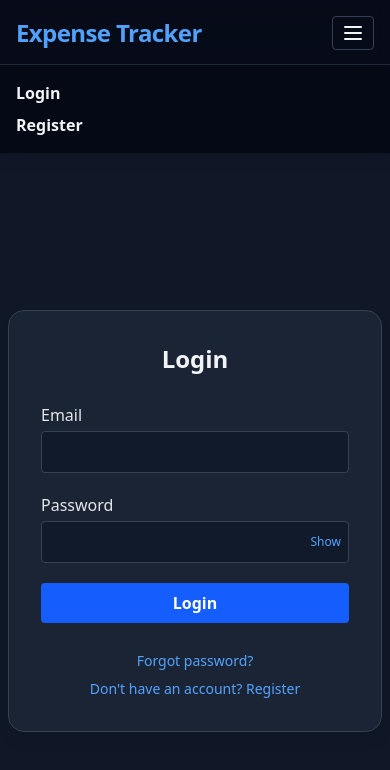
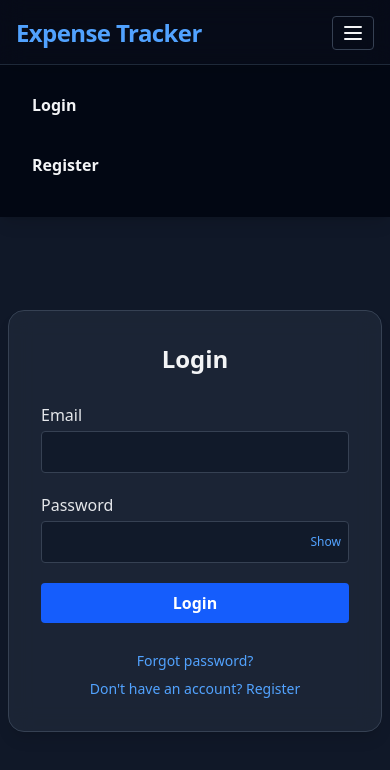
Before and after one commit to Zorng/ExpennseTracker-Front, a React (Vite) app: page /login in a window 390 px wide. Both pictures are taken after a click on the button "Open navigation menu". Shown: the top 770 px of the page. Built offline with nearby package versions, Linux system fonts and the light colour scheme; no server answers.

Commit message:
fix visual bug

```diff
--- a/src/components/Navbar.jsx
+++ b/src/components/Navbar.jsx
@@ -38,8 +38,74 @@ function Navbar() {
         </div>
         {/* Mobile Dropdown Menu */}
         {menuOpen && (
-          <div className="md:hidden absolute left-0 right-0 top-16 z-50 bg-gray-950/80 backdrop-blur-md shadow-lg border-t border-gray-800 animate-fade-in">
-            <ul className="flex flex-col gap-2 p-4">{navLinks}</ul>
+          <div className="md:hidden fixed left-0 right-0 top-16 z-[9999] bg-gray-950/95 backdrop-blur-md shadow-lg border-t border-gray-800 animate-fade-in">
+            <ul className="flex flex-col p-4">
+              {isAuthenticated && (
+                <li className="mb-3">
+                  <Link
+                    to="/"
+                    className="block w-full py-3 px-4 font-semibold text-gray-100 hover:text-blue-400 hover:bg-gray-800/50 transition rounded-lg"
+                    onClick={() => setMenuOpen(false)}
+                  >
+                    Dashboard
+                  </Link>
+                </li>
+              )}
+              {isAuthenticated && (
+                <li className="mb-3">
+                  <Link
+                    to="/records"
+                    className="block w-full py-3 px-4 font-semibold text-gray-100 hover:text-blue-400 hover:bg-gray-800/50 transition rounded-lg"
+                    onClick={() => setMenuOpen(false)}
+                  >
+                    Records
+                  </Link>
+                </li>
+              )}
+              {isAuthenticated && (
+                <li className="mb-3">
+                  <Link
+                    to="/account"
+                    className="block w-full py-3 px-4 font-semibold text-gray-100 hover:text-blue-400 hover:bg-gray-800/50 transition rounded-lg"
+                    onClick={() => setMenuOpen(false)}
+                  >
+                    Account
+                  </Link>
+                </li>
+              )}
+              {!isAuthenticated && (
+                <li className="mb-3">
+                  <Link
+                    to="/login"
+                    className="block w-full py-3 px-4 font-semibold text-gray-100 hover:text-blue-400 hover:bg-gray-800/50 transition rounded-lg"
+                    onClick={() => setMenuOpen(false)}
+                  >
+                    Login
+                  </Link>
+                </li>
+              )}
+              {!isAuthenticated && (
+                <li className="mb-3">
+                  <Link
+                    to="/register"
+                    className="block w-full py-3 px-4 font-semibold text-gray-100 hover:text-blue-400 hover:bg-gray-800/50 transition rounded-lg"
+                    onClick={() => setMenuOpen(false)}
+                  >
+                    Register
+                  </Link>
+                </li>
+              )}
+              {isAuthenticated && (
+                <li className="mb-3">
+                  <button
+                    onClick={() => { logout(); setMenuOpen(false); }}
+                    className="block w-full py-3 px-4 bg-red-600 text-white rounded-lg hover:bg-red-700 transition text-left font-semibold"
+                  >
+                    Logout
+                  </button>
+                </li>
+              )}
+            </ul>
           </div>
         )}
       </div>
--- a/src/features/records/RecordForm.jsx
+++ b/src/features/records/RecordForm.jsx
@@ -114,15 +114,15 @@ function RecordForm({ onSubmit, onCancel, initialData = {}, compact = false }) {
           ))}
         </select>
         {categoryId === '__create__' && (
-          <div className="mt-2 flex flex-col gap-2 bg-gray-100 p-2 rounded max-h-48 overflow-y-auto">
-            <h4 className="font-semibold">Create New Category</h4>
-            <label className="font-medium" htmlFor="new-category-name">Category name</label>
-            <input id="new-category-name" placeholder="Category name" value={newCatName} onChange={e => setNewCatName(e.target.value)} className="border rounded px-2 py-1" />
+          <div className="mt-2 flex flex-col gap-2 bg-gray-800/80 border border-gray-700 p-3 rounded max-h-48 overflow-y-auto">
+            <h4 className="font-semibold text-gray-100">Create New Category</h4>
+            <label className="font-medium text-gray-200" htmlFor="new-category-name">Category name</label>
+            <input id="new-category-name" placeholder="Category name" value={newCatName} onChange={e => setNewCatName(e.target.value)} className="border border-gray-700 bg-gray-900/80 text-gray-100 rounded px-2 py-1" />
             <div className="flex items-center gap-2">
-              <label htmlFor="new-category-color" className="font-medium">Color</label>
+              <label htmlFor="new-category-color" className="font-medium text-gray-200">Color</label>
               <input id="new-category-color" type="color" value={newCatColor} onChange={e => setNewCatColor(e.target.value)} className="w-12 h-12 p-0 border-0 rounded" />
-              <button type="button" onClick={handleCreateCategory} className="button-small px-2 py-1 bg-green-500 text-white rounded hover:bg-green-600 transition">Create</button>
-              <button type="button" onClick={() => { setShowCreateCategory(false); setCategoryId(''); }} className="button-small px-2 py-1 bg-gray-300 rounded hover:bg-gray-400 transition">Cancel</button>
+              <button type="button" onClick={handleCreateCategory} className="button-small px-2 py-1 bg-green-600 text-white rounded hover:bg-green-500 transition">Create</button>
+              <button type="button" onClick={() => { setShowCreateCategory(false); setCategoryId(''); }} className="button-small px-2 py-1 bg-gray-700 text-gray-100 rounded hover:bg-gray-600 transition">Cancel</button>
             </div>
           </div>
         )}
```
